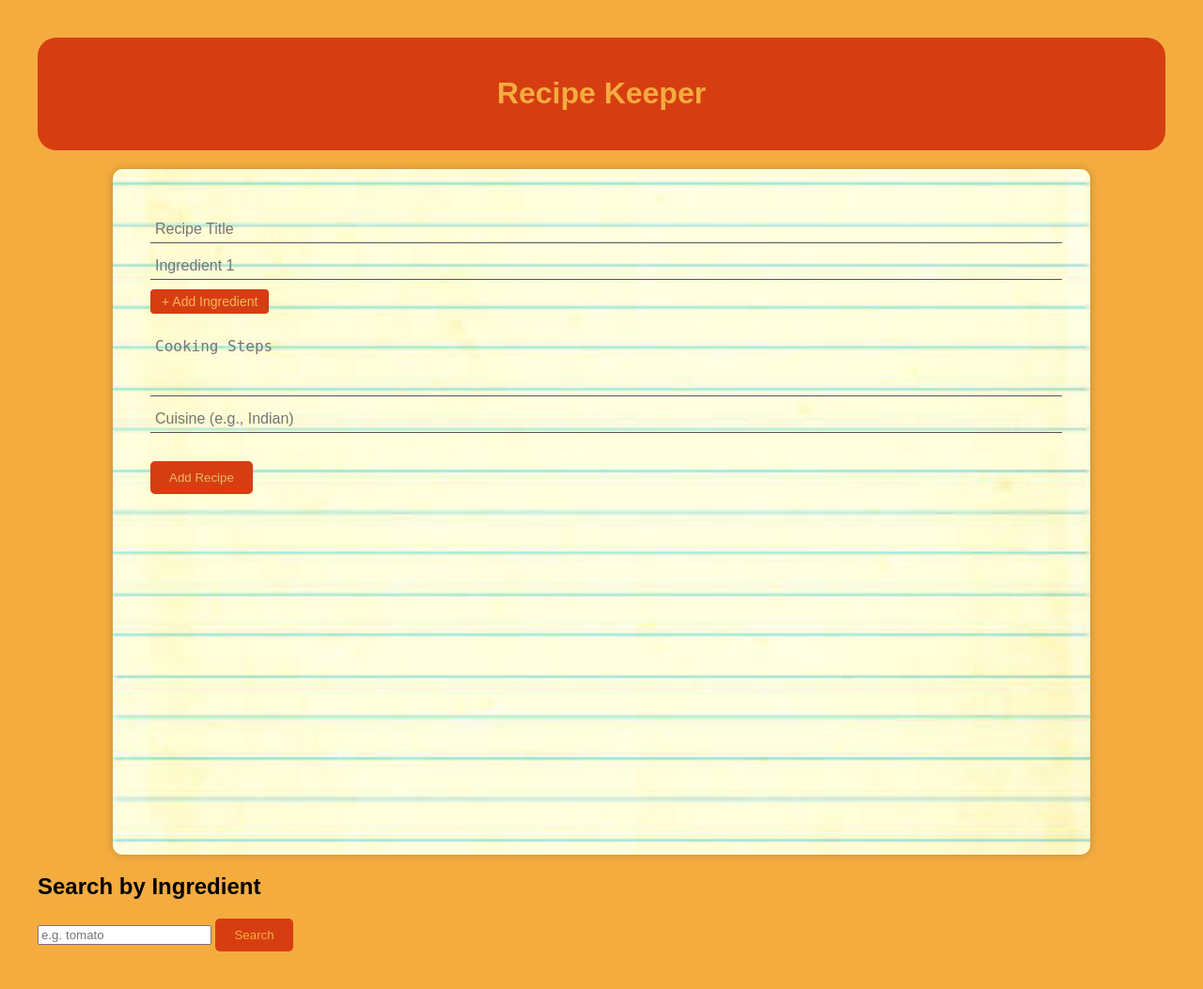
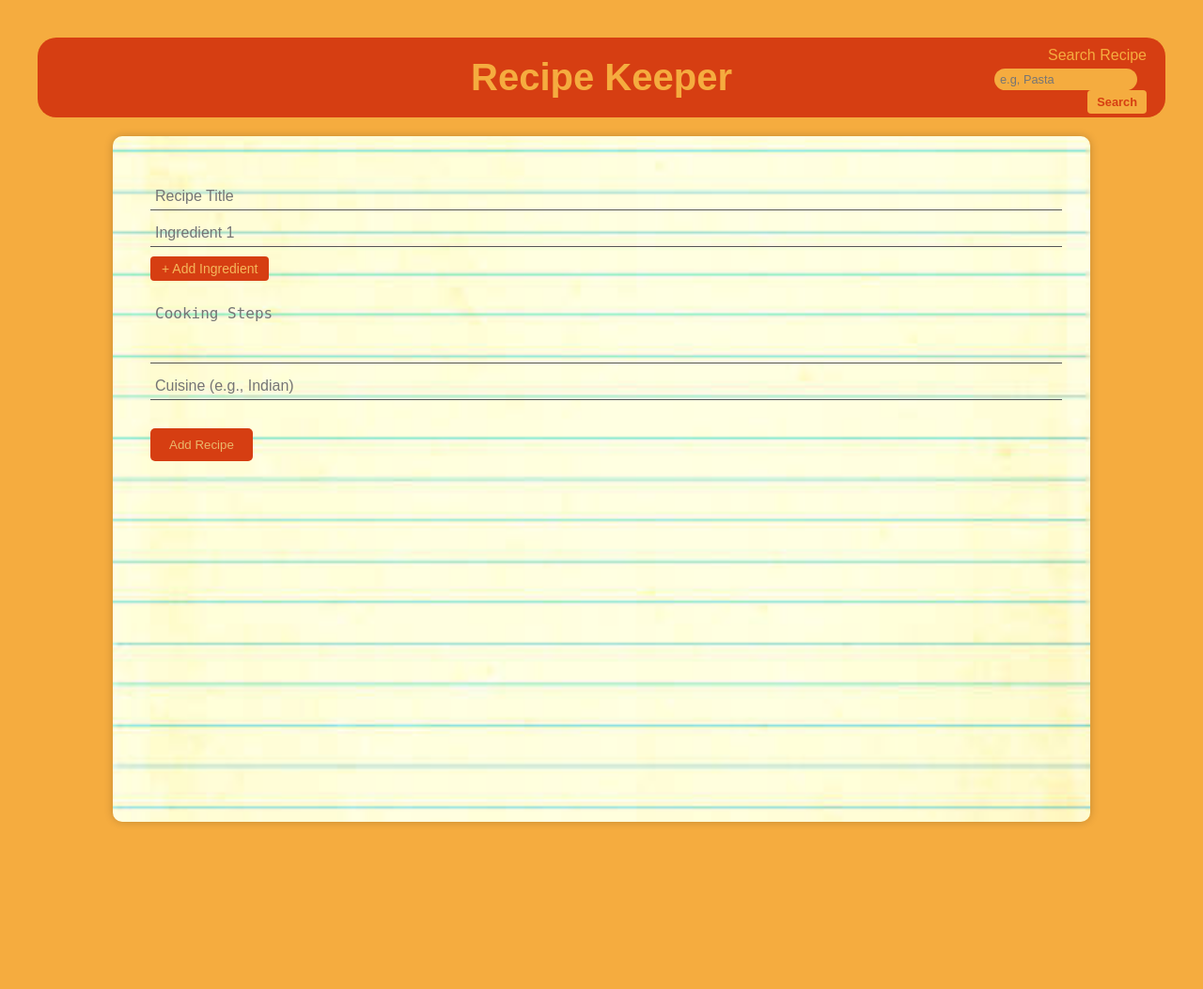
Before and after one commit to anushree200/recipe-keeper, a Flask app: page / in a window 1280 px wide. Shown: the whole page at 94% size. After the commit the page ends 878 px from the top, so only its background shows below. Run offline with Flask 3, Linux system fonts and the light colour scheme; data that the repository does not hold is empty.

Commit message:
done changes

```diff
--- a/app.py
+++ b/app.py
@@ -26,11 +26,12 @@ def add_recipe():
     })
     return redirect('/')
 
-@app.route('/search')
+@app.route("/search")
 def search():
-    ingredient = request.args.get('ingredient')
-    results = list(collection.find({"ingredients": {"$regex": ingredient, "$options": "i"}}))
-    return jsonify([{"title": r["title"], "cuisine": r["cuisine"]} for r in results])
+    query = request.args.get("query", "").lower()
+    matches = list(collection.find({"title": {"$regex": query, "$options": "i"}}))
+    return render_template("recipe.html", recipes=matches, query=query)
+
 
 if __name__ == '__main__':
     app.run(debug=True)
--- a/static/css/front.css
+++ b/static/css/front.css
@@ -4,20 +4,69 @@ body {
     background-color: #f5ac3f;
 }
 .top-bar {
-    text-align: center;
+    position: relative;
     background-color: #d63e12;
     color: #f5ac3f;
     padding: 20px;
-    border-top-left-radius: 20px;
-    border-top-right-radius: 20px;
-    border-bottom-left-radius: 20px;
-    border-bottom-right-radius: 20px;
+    border-radius: 20px;
+    text-align: center;
 }
+
+.top-bar h1 {
+    margin: 0;
+    font-size: 2.5em;
+}
+
+.top-bar-right {
+    position: absolute;
+    top: 10px;
+    right: 20px;
+    text-align: right;
+}
+
+.top-bar-right h2 {
+    margin: 0 0 5px 0;
+    font-weight: normal;
+    font-size: 1em;
+    color: #f5ac3f;
+}
+
+#searchBox {
+    display: flex;
+    padding: 4px 6px;
+    font-size: 0.8em;
+    width: 140px;
+    border: none;
+    border-radius: 20px;
+    background-color: #f5ac3f;
+    margin-right: 10px;
+}
+#searchBox:focus {
+    outline:none;
+}
+.top-bar-right-button {
+    background-color: #f5ac3f;
+    border: none;
+    padding: 5px 10px;
+    cursor: pointer;
+    color: #d63e12;
+    font-weight: bold;
+    font-size: 0.8em;
+    border-radius: 4px;
+}
+
+button:hover {
+    background-color: #e59a29;
+}
+
+
 form input, textarea {
     display: block;
     margin: 10px 0;
     width: 300px;
 }
+
+
 button {
     padding: 10px 20px;
     background-color: #d63e12;
--- a/static/js/front.js
+++ b/static/js/front.js
@@ -24,14 +24,8 @@ steps.addEventListener('input', function () {
 
 
 async function searchRecipes() {
-    const ing = document.getElementById("searchBox").value;
-    const res = await fetch(`/search?ingredient=${ing}`);
-    const data = await res.json();
-    const results = document.getElementById("results");
-    results.innerHTML = "";
-    data.forEach(r => {
-        const li = document.createElement("li");
-        li.textContent = `${r.title} (${r.cuisine})`;
-        results.appendChild(li);
-    });
+    const query = document.getElementById("searchBox").value.trim();
+    if (query !== "") {
+        window.location.href = `/search?query=${encodeURIComponent(query)}`;
+    }
 }
--- a/templates/front.html
+++ b/templates/front.html
@@ -8,19 +8,22 @@
 </head>
 <body>
     <div class="top-bar">
-        <h1>Recipe Keeper</h1>
+    <h1>Recipe Keeper</h1>
+    <div class="top-bar-right">
+        <h2>Search Recipe</h2>
+        <input id="searchBox" placeholder="e.g, Pasta">
+        <button class="top-bar-right-button" onclick="searchRecipes()">Search</button>
     </div>
+    </div>
+
     <div class="notebook">
     <form action="/add" method="POST" onsubmit="gatherIngredients()">
     <input name="title" placeholder="Recipe Title" required>
-
     <div id="ingredient-container">
         <input name="ingredient" placeholder="Ingredient 1" required>
     </div>
     <button type="button" class="add-btn" onclick="addIngredient()">+ Add Ingredient</button>
-
     <textarea name="steps" id="steps" placeholder="Cooking Steps" rows="3" required></textarea>
-
     <input name="cuisine" placeholder="Cuisine (e.g., Indian)" required>
     <input type="hidden" name="ingredients" id="ingredients-final">
     <button type="submit">Add Recipe</button>
@@ -28,10 +31,6 @@
     </div>
 
 
-    <h2>Search by Ingredient</h2>
-    <input id="searchBox" placeholder="e.g. tomato">
-    <button onclick="searchRecipes()">Search</button>
-    <ul id="results"></ul>
     <script src="/static/js/front.js"></script>
 </body>
 </html>
```
